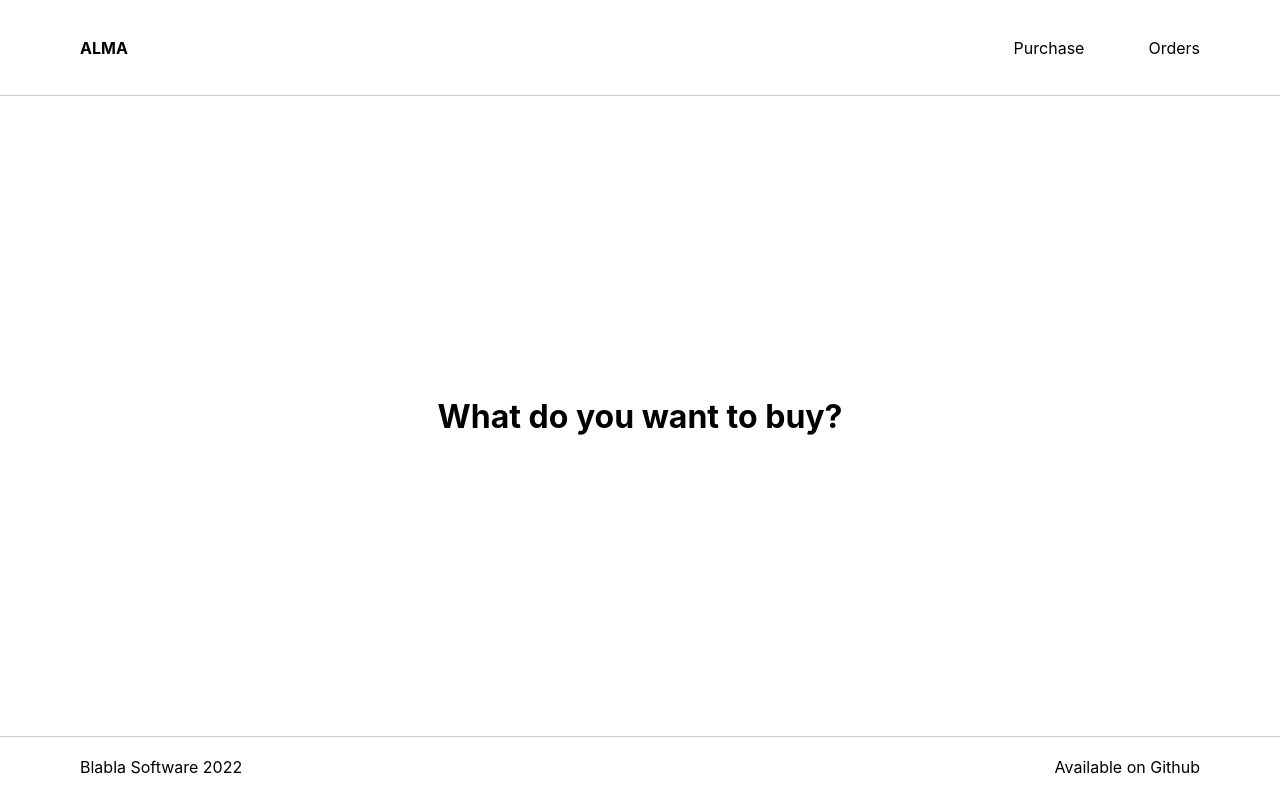
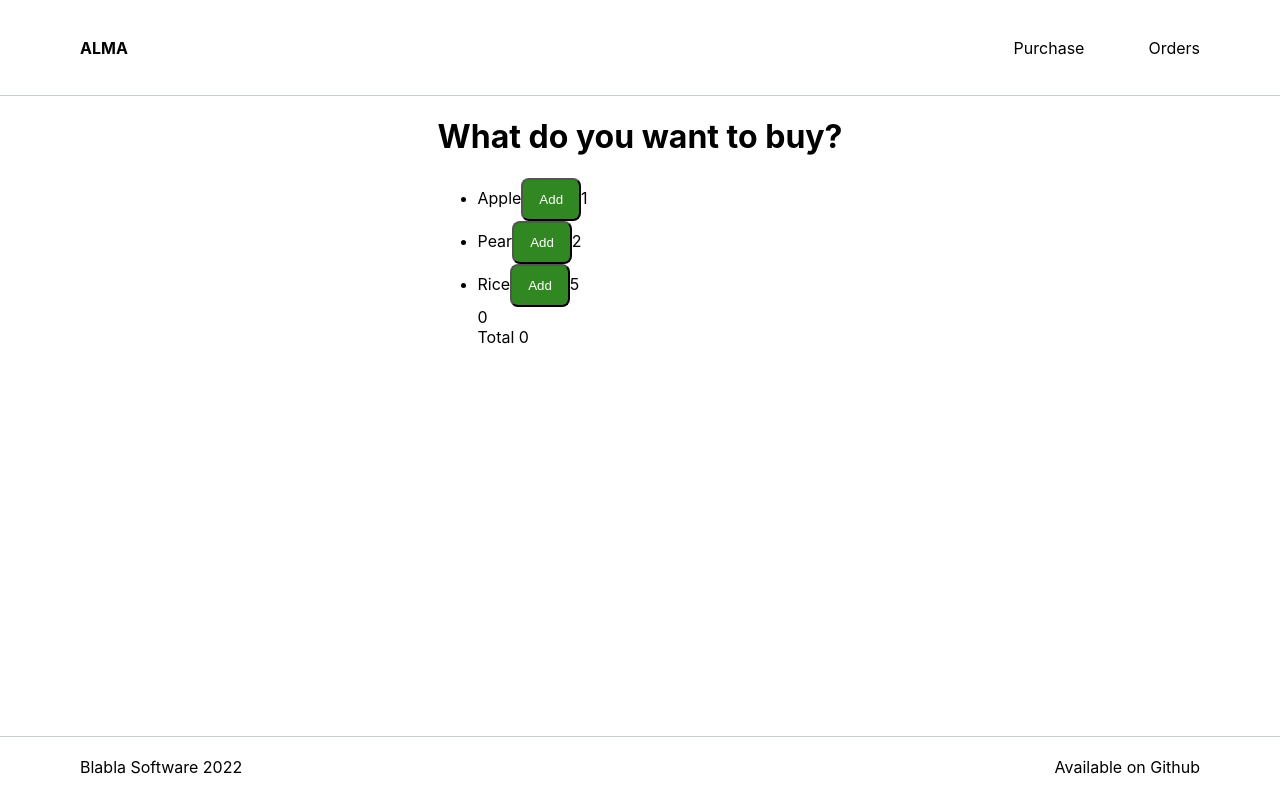
Before and after one commit to barcafa/alma, a Next.js app: page /purchase in a window 1280 px wide. Built offline with nearby package versions, Linux system fonts and the light colour scheme.

Commit message:
Add products list

```diff
--- a/components/layout/layout.module.css
+++ b/components/layout/layout.module.css
@@ -1,6 +1,5 @@
 .main {
     height: calc(100vh - 160px);
     display: flex;
-    align-items: center;
     justify-content: center;
 }
--- /dev/null
+++ b/components/products/index.tsx
@@ -0,0 +1,37 @@
+import { useEffect, useState } from "react"
+
+export type ProductType = {
+    name: string,
+    amount: number,
+    price: number
+}
+
+type Props = {
+    products: ProductType[]
+}
+
+export const Products: React.FC<Props> = ({
+    products}) => {
+        const [count, setCount] = useState(0)
+        const [productTotal, setProductTotal] = useState(0);
+
+        useEffect(()=> {
+            const productTotal = products.reduce((total, product) => total + product.price * count, 0)
+            setProductTotal(productTotal)
+        }, [products])
+
+        return (
+            <ul>
+                {products.map(product =>
+                    <li>
+                        {product.name}
+                        <button onClick={() => setCount(count + 1)}>Add</button>
+                        {product.price}
+                    </li>
+                )}
+                <div>{count}</div>
+                <div>Total {productTotal}</div>
+            </ul>
+
+        )
+    }
--- a/pages/index.tsx
+++ b/pages/index.tsx
@@ -1,6 +1,5 @@
 import type { NextPage } from 'next'
 import Head from 'next/head'
-import Layout from '../components/layout/layout'
 import Promotion from '../components/promotion/promotion'
 
 const HomePage: NextPage = () => {
--- a/pages/purchase.tsx
+++ b/pages/purchase.tsx
@@ -1,8 +1,36 @@
 import { NextPage } from "next"
+import Head from "next/head"
+
+import { ProductType, Products } from '../components/products'
 
 const PurchasePage : NextPage = () => {
+    const products: ProductType[] = [
+      {
+        name: 'Apple',
+        amount: 0,
+        price: 1
+      },
+      {
+        name: 'Pear',
+        amount: 0,
+        price: 2
+      }
+      ,{
+        name: 'Rice',
+        amount: 0,
+        price: 5
+      }]
+
     return (
-      <h1>What do you want to buy?</h1>
+      <>
+        <Head>
+          <title>Alma - Purchase</title>
+        </Head>
+        <div>
+          <h1>What do you want to buy?</h1>
+          <Products products={products} />
+        </div>
+      </>
     )
   }
 
--- a/styles/globals.css
+++ b/styles/globals.css
@@ -15,7 +15,7 @@ a {
   box-sizing: border-box;
 }
 
-h2{
+h2 {
   color: #021322;
 }
 
```
Also changed, not shown: components/layout/layout.tsx (+6 -1 lines), pages/orders/index.tsx (+7 -1 lines), components/orders/orders.tsx (added).
